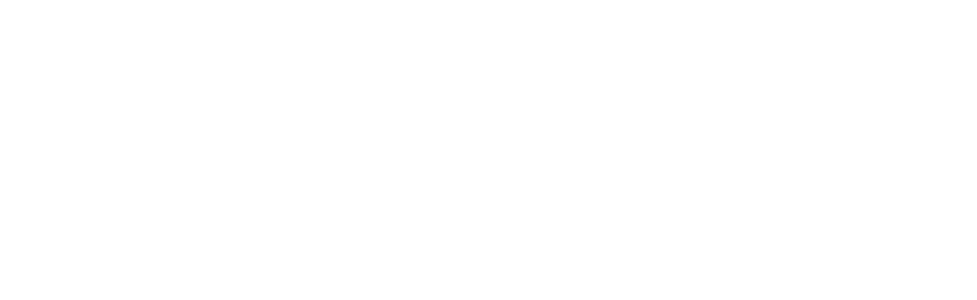
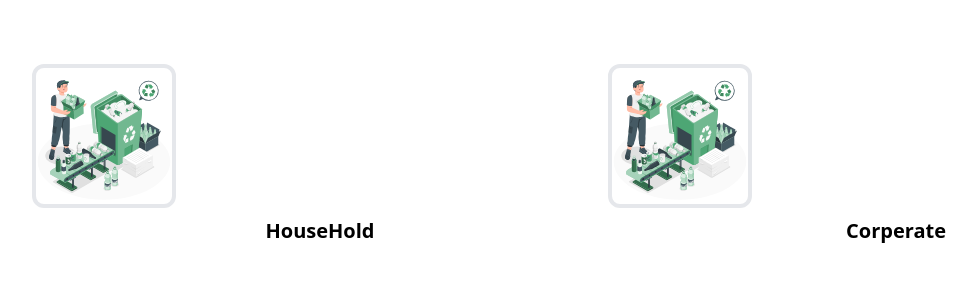
Before and after one commit to Sridhare29/miniti, a React (Create React App) app in the folder miniti/: page /request in a window 1280 px wide. Before the commit this address had no page. Shown: the top 300 px of the page, without its empty margins (32-1009 px from the left). Built offline with nearby package versions, Linux system fonts and the light colour scheme.

Commit message:
my develop

```diff
--- a/miniti/src/App.jsx
+++ b/miniti/src/App.jsx
@@ -1,12 +1,14 @@
 import  { BrowserRouter, Route, Routes } from 'react-router-dom'
 import Home from './pages/Home';
 import NotFound from './pages/NotFound';
+import BookRequest from './pages/BookRequest';
 function App() {
   return (
     <BrowserRouter>
     <Routes>
       <Route path='/' element={<Home/>}/>
       <Route path='/erorr' element={<NotFound/>}/>
+      <Route path='/request' element={<BookRequest/>}/>
     </Routes>
     </BrowserRouter>
   );
--- a/miniti/src/components/Layout/BookingBanner.jsx
+++ b/miniti/src/components/Layout/BookingBanner.jsx
@@ -30,7 +30,7 @@
             </p>
 
             <div className="flex justify-center lg:justify-start space-x-4">
-              <button onClick={() => navigate('/erorr')} className="flex items-center bg-gradient-to-r from-green-400 to-green-400 font-semibold text-white px-6 py-3 rounded-full hover:scale-105 transition-transform group">
+              <button onClick={() => navigate('/request')} className="flex items-center bg-gradient-to-r from-green-400 to-green-400 font-semibold text-white px-6 py-3 rounded-full hover:scale-105 transition-transform group">
                 <Recycle className="mr-2 group-hover:rotate-45 transition-transform" />
                 Book Your Green Slot
               </button>
--- /dev/null
+++ b/miniti/src/pages/BookRequest.jsx
@@ -0,0 +1,32 @@
+import React from 'react'
+
+const BookRequest = () => {
+  return (
+    <div className='flex w-full'>
+      <div className="flex w-full m-16 justify-center">
+      <div className="w-full  lg:w-1/2 flex flex-col justify-center">
+           <button>
+           <img
+              src="http://localhost:3000/images/svg/Waste management-amico.svg"
+              alt="Recycling and Environmental Protection"
+              className="w-1/4 transform hover:scale-110 justify-center items-center flex transition-transform duration-500 rounded-xl border-4"
+            />
+           </button>
+           <p className='flex text-[20px] p-2 items-center font-semibold justify-center'>HouseHold</p>
+          </div>
+          <div className="w-full lg:w-1/2 flex-col flex justify-center">
+           <button>
+           <img
+              src="http://localhost:3000/images/svg/Waste management-amico.svg"
+              alt="Recycling and Environmental Protection"
+              className="w-1/4 transform hover:scale-110 justify-center items-center flex transition-transform duration-500 rounded-xl border-4"
+            />
+           </button>
+           <p className='flex text-[20px] p-2 items-center font-semibold justify-center'>Corperate</p>
+          </div>
+      </div>
+    </div>
+  )
+}
+
+export default BookRequest
```
